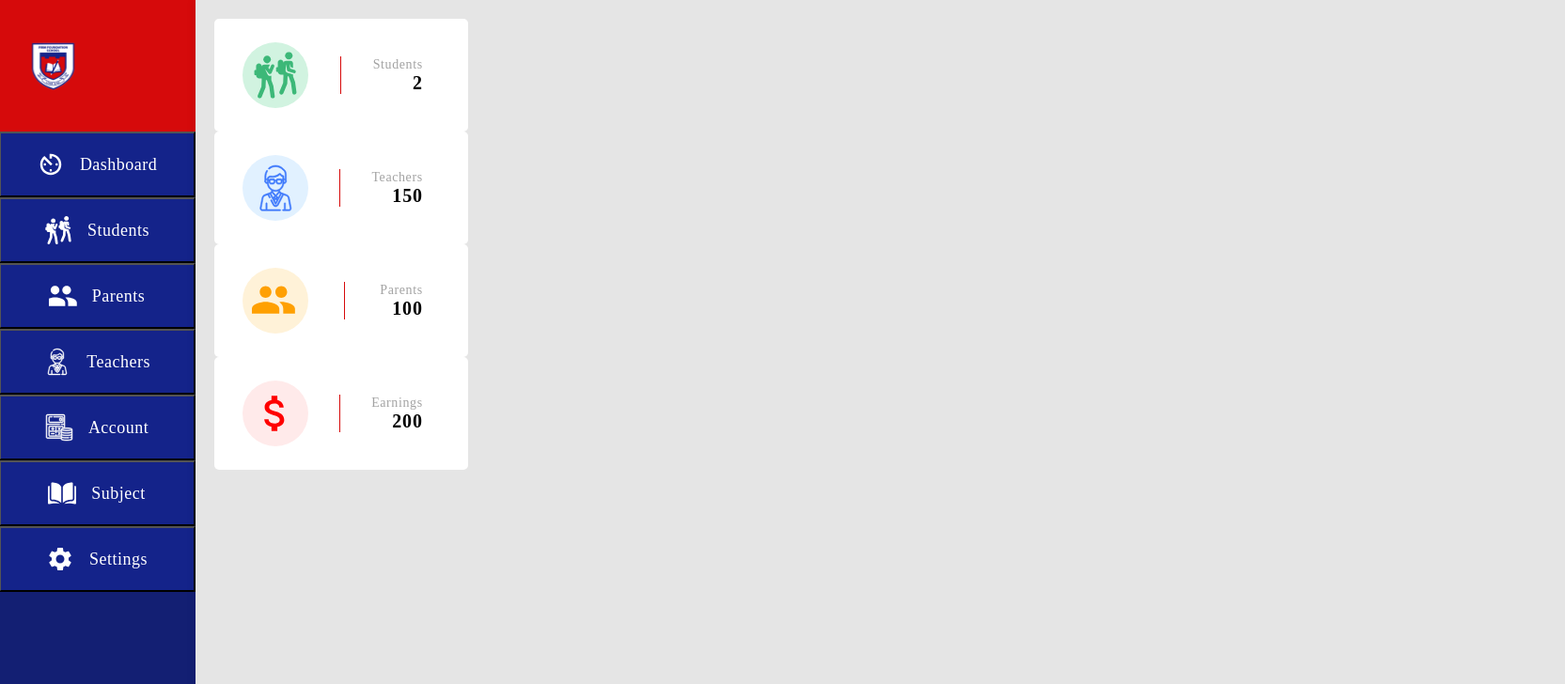
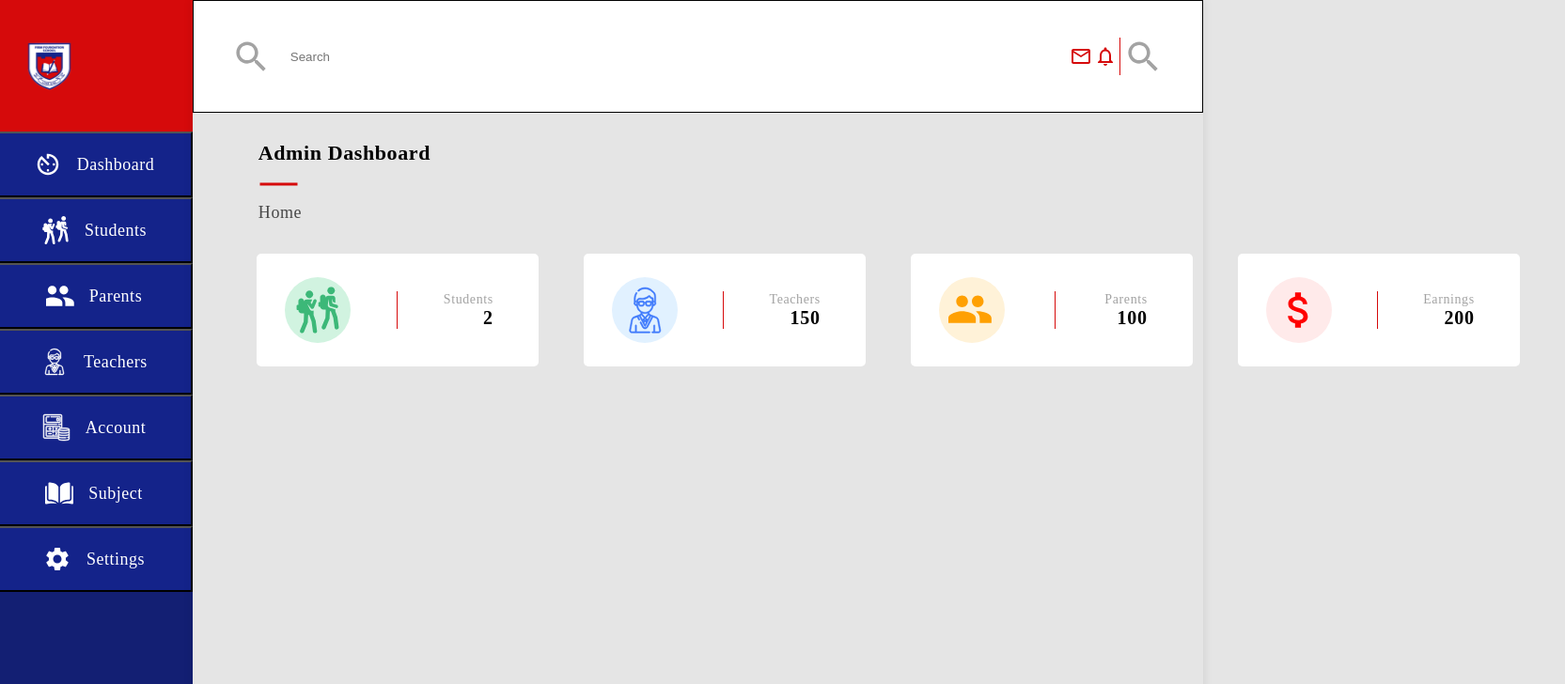
Before and after one commit to AF2B/SchoolSystemSTUP, a React (Vite) app: page /dashboard in a window 1280 px wide. Shown: the top 728 px of the page at 94% size, 1665 px wide, since content can reach past the window. Built offline with nearby package versions, Linux system fonts and the light colour scheme.

Commit message:
CardCounter, Header, Input

```diff
--- a/src/components/CardCounter/style.ts
+++ b/src/components/CardCounter/style.ts
@@ -5,7 +5,7 @@ export const CardCounterContainer = styled.div`
     justify-content: space-between;
     align-items: center;
     flex-direction: row;
-    width: 270px;
+    width: 300px;
     height: 120px;
     border-radius: 5px;
     background-color: ${props => props.theme.bg2};
@@ -71,3 +71,11 @@ export const CardCounterValueContainer = styled.div`
     align-items: end;
     flex-direction: row;
 `;
+
+export const CardCounterMainContainer = styled.div`
+    display: flex;
+    justify-content: space-evenly;
+    align-items: center;
+    flex-direction: row;
+    width: 90em;
+`;
--- /dev/null
+++ b/src/components/CardCounterHeader/index.tsx
@@ -0,0 +1,21 @@
+import React from "react";
+
+import { CardCounterHeaderContainer, CardCounterHeaderLine, CardCounterHeaderMinimalTitle, CardCounterHeaderTitle } from "./style";
+
+interface ICardCounterHeaderProps {
+    title: string;
+}
+
+const CardCounterHeader: React.FC<ICardCounterHeaderProps> = ({
+    title
+}) => {
+    return (
+        <CardCounterHeaderContainer>
+            <CardCounterHeaderTitle>{title}</CardCounterHeaderTitle>
+            <CardCounterHeaderLine />
+            <CardCounterHeaderMinimalTitle>Home</CardCounterHeaderMinimalTitle>
+        </CardCounterHeaderContainer>
+    )
+}
+
+export default CardCounterHeader;
--- /dev/null
+++ b/src/components/CardCounterHeader/style.ts
@@ -0,0 +1,39 @@
+import styled from "styled-components";
+
+export const CardCounterHeaderContainer = styled.div`
+    display: flex;
+    justify-content: start;
+    align-items: start;
+    flex-direction: column;
+    width: 100dvw;
+    height: 15dvh;
+    margin-left: 50px;
+`;
+
+export const CardCounterHeaderTitle = styled.h4`
+    color: ${props => props.theme.textInvert3};
+    font-family: Poppins;
+    font-size: 22px;
+    font-style: normal;
+    font-weight: 600;
+    line-height: normal;
+`;
+
+export const CardCounterHeaderLine = styled.span`
+    display: inline-block;
+    margin-left: 20px;
+    width: 3px;
+    height: 40px;
+    background-color: ${props => props.theme.bg3};
+    content: "";
+    transform: rotate(90deg);
+`;
+
+export const CardCounterHeaderMinimalTitle = styled.span`
+    color: ${props => props.theme.text3};
+    font-family: Poppins;
+    font-size: 18px;
+    font-style: normal;
+    font-weight: 400;
+    line-height: normal;
+`;
--- /dev/null
+++ b/src/components/SearchBar/index.tsx
@@ -0,0 +1,25 @@
+import React from "react";
+
+import EmailIcon from "../../assets/icons/inputHeader/email.svg";
+import Notification from "../../assets/icons/inputHeader/notifications.svg";
+import SearchIcon from "../../assets/icons/inputHeader/search.svg";
+import { CardCounterPipe, SearchBarContainer, SearchBarIcon, SearchBarIconContainer, SearchBarInput, SearchBarInputContainer, SearchBarProfile } from "./styled";
+
+const SearchBar: React.FC = () => {
+    return (
+        <SearchBarContainer>
+            <SearchBarInputContainer>
+                <SearchBarIcon src={SearchIcon}/>
+                <SearchBarInput type="text" placeholder="Search" />
+            </SearchBarInputContainer>
+            <SearchBarIconContainer>
+                <SearchBarIcon src={EmailIcon}/>
+                <SearchBarIcon src={Notification}/>
+                <CardCounterPipe />
+                <SearchBarProfile src={SearchIcon}/>
+            </SearchBarIconContainer>
+        </SearchBarContainer>
+    );
+}
+
+export default SearchBar;
--- /dev/null
+++ b/src/components/SearchBar/styled.ts
@@ -0,0 +1,71 @@
+import styled from "styled-components";
+
+export const SearchBarContainer = styled.div`
+    display: flex;
+    justify-content: space-between;
+    align-items: center;
+    padding: 0 40px 0 40px;
+    margin-left: -20px;
+    margin-top: -20px;
+    margin-bottom: 30px;
+    height: 15dvh;
+    width: 84dvw;
+    background-color: ${props => props.theme.bg2};
+    border: 1px solid black;
+`;
+
+export const SearchBarInputContainer = styled.div`
+    display: flex;
+    align-items: center;
+    border-radius: 10px;
+    width: 25dvw;
+`;
+
+export const SearchBarInput = styled.input`
+    width: 40vw;
+    height: 5.5vh;
+    margin-left: 10px;
+    padding-left: 10px;
+    border: none;
+
+    &:focus {
+        outline: none;
+    }
+`;
+
+export const SearchBarIconContainer = styled.div`
+    display: flex;
+    justify-content: space-around;
+    align-items: center;
+    width: 8dvw;
+    height: 5dvh;
+    margin-left: -5.5vh;
+`;
+
+interface ISearchBarIconProps {
+    src: string;
+}
+
+export const SearchBarIcon = styled.img<ISearchBarIconProps>`
+    &:hover {
+        cursor: pointer;
+    }
+`;
+
+interface ISearchBarProfileProps {
+    src: string;
+}
+
+export const SearchBarProfile = styled.img<ISearchBarProfileProps>`
+    &:hover {
+        cursor: pointer;
+    }
+`;
+
+export const CardCounterPipe = styled.span`
+    display: inline-block;
+    width: 1px;
+    height: 40px;
+    background-color: ${props => props.theme.bg3};
+    content: "";
+`;
--- a/src/layouts/style.ts
+++ b/src/layouts/style.ts
@@ -10,8 +10,8 @@ export const GridContainer = styled.div<IGridContainerProps>`
     display: grid;
     grid-template-columns: 16% 84%;
     grid-template-rows: 100%;
-    height: 97vh;
-    margin-left: 3.5px;
+    width: 100dvw;
+    height: 100dvh;
 `;
 
 export const SideNavBarContainer = styled.div<ISideNavBarContainerProps>`
--- a/src/pages/dashboard/index.tsx
+++ b/src/pages/dashboard/index.tsx
@@ -2,6 +2,10 @@ import React from "react";
 
 import AccountIcon from "../../assets/icons/account.svg";
 import DashboardIcon from "../../assets/icons/av_timer.svg";
+import EarningsIcon from "../../assets/icons/contentHeader/earnings.svg";
+import ParentsIcon from "../../assets/icons/contentHeader/parents.svg";
+import StudentsIcon from "../../assets/icons/contentHeader/students.svg";
+import TeachersIcon from "../../assets/icons/contentHeader/teachers.svg";
 import Group from "../../assets/icons/group.svg";
 import Logo from "../../assets/icons/logo.svg";
 import SubjectIcon from "../../assets/icons/openbook.svg";
@@ -9,19 +13,12 @@ import ParentIcon from "../../assets/icons/parentssidenav.svg";
 import SettingsIcon from "../../assets/icons/settings.svg";
 import StudentIcon from "../../assets/icons/students2.svg";
 import TeacherIcon from "../../assets/icons/teachersidenav.svg";
-import EarningsIcon from "../../assets/icons/contentHeader/earnings.svg";
-import ParentsIcon from "../../assets/icons/contentHeader/parents.svg";
-import StudentsIcon from "../../assets/icons/contentHeader/students.svg";
-import TeachersIcon from "../../assets/icons/contentHeader/teachers.svg";
-
-
+import CardCounter from '../../components/CardCounter';
+import { CardCounterMainContainer } from "../../components/CardCounter/style";
+import CardCounterHeader from "../../components/CardCounterHeader";
+import SearchBar from "../../components/SearchBar";
 import SideNavBarButton from "../../components/SideNavBarButton";
-import {
-    SideNavBarHeaderContainer,
-    SideNavBarHeaderIcon,
-    SideNavBarHeaderLogo
-} from '../../components/SideNavBarHeader/style';
-import CardCounter from '../../components/CardCounter';
+import { SideNavBarHeaderContainer, SideNavBarHeaderIcon, SideNavBarHeaderLogo } from '../../components/SideNavBarHeader/style';
 import MainLayout from "../../layouts";
 
 interface IDashboardProps {}
@@ -100,6 +97,9 @@ const Dashboard: React.FC<IDashboardProps> = () => {
             }
             content={
                 <div>
+                <SearchBar />
+                <CardCounterHeader title={"Admin Dashboard"}/>
+                <CardCounterMainContainer>
                     <CardCounter
                         icon={StudentsIcon}
                         text="Students"
@@ -120,6 +120,7 @@ const Dashboard: React.FC<IDashboardProps> = () => {
                         text="Earnings"
                         value={200.000}
                         bgColor="#FFEAEA"/>
+                </CardCounterMainContainer>
                 </div>
                 // cardCounters.map((cardCounter, index) => (
                 //     <CardCounter
--- a/src/styles/globalStyles.ts
+++ b/src/styles/globalStyles.ts
@@ -4,11 +4,13 @@ export const GlobalStyle = createGlobalStyle`
     * {
         box-sizing: border-box;
         margin: 0;
+        padding: 0;
     }
     body {
         background: ${({ theme }) => theme.bg};
         color: ${({ theme }) => theme.text};
-        font-family: 'Roboto', sans-serif;
+        font-family: 'Poppins', sans-serif;
         letter-spacing: .6px;
+        overflow-x: hidden;
     }
 `;
```
